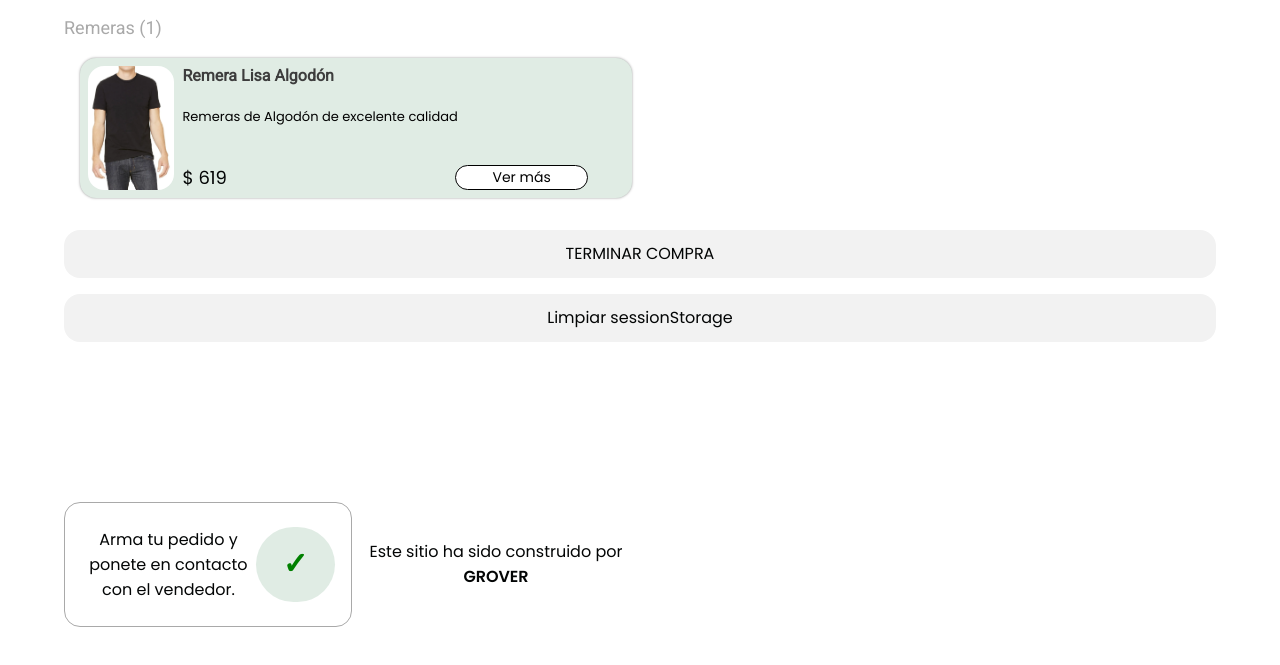
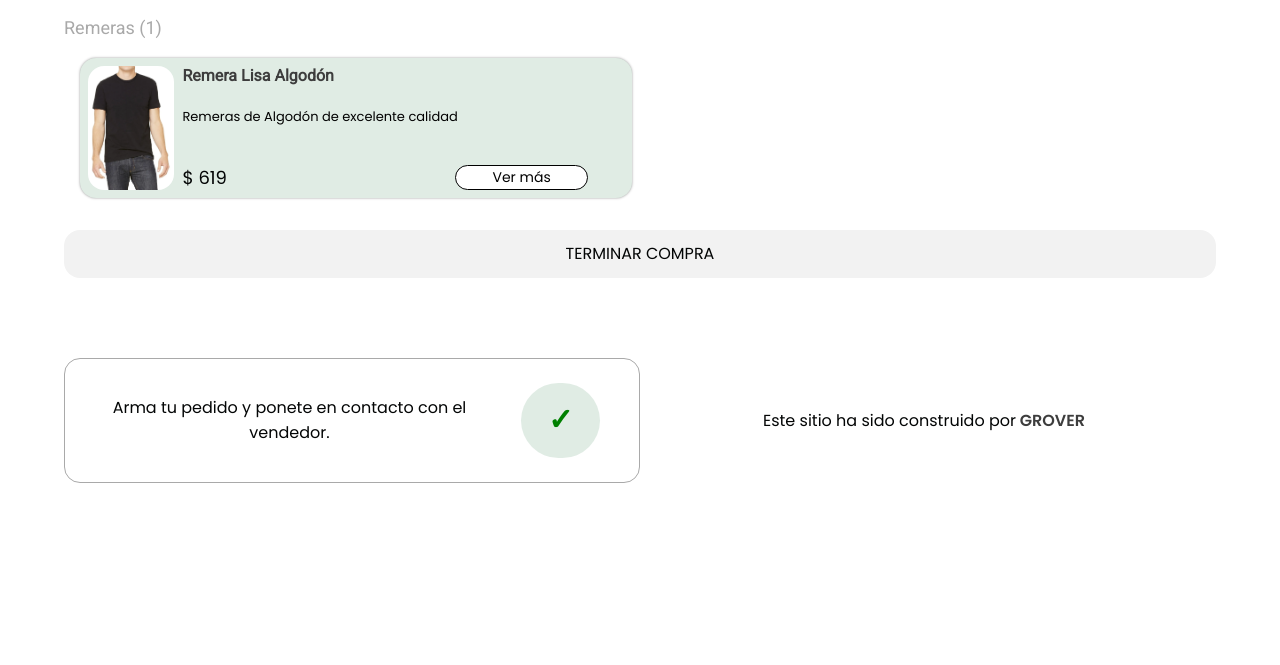
Before and after one commit to groverservices/grover-app, a plain HTML site: page index.html in a window 1280 px wide. Shown: the part 1536-2201 px from the top of the page. After the commit the page ends 2099 px from the top, so only its background shows below. Drawn offline with nearby package versions, Linux system fonts and the light colour scheme.

Commit message:
fix footer
footer bug is now fixed

```diff
--- a/index.html
+++ b/index.html
@@ -81,13 +81,9 @@
 
         <div class="important-info-banner" onclick="sendCartToWhatsapp()"><p id="banner_2"> TERMINAR COMPRA </p></div>
 
-        <div class="important-info-banner" onclick="sessionStorage.clear()"><p id="banner_3"> Limpiar sessionStorage </p></div>
-
         <footer>
-            <footer>
-                <div class="Arma-tu-carrito"><p class="p-armar">Arma tu pedido y ponete en contacto con el vendedor.</p><p class="check-mark"><b>✓</b></p></div>
-                <div id="grover_cp"><p>Este sitio ha sido construido por<b> GROVER</b></p></div>
-            </footer>
+            <div class="Arma-tu-carrito"><p class="p-armar">Arma tu pedido y ponete en contacto con el vendedor.</p><p class="check-mark"><b>✓</b></p></div>
+            <div id="grover_cp"><p>Este sitio ha sido construido por<b><a target="_blank" href="https://www.groverservices.com"><b> GROVER</b></a></b></p></div>
         </footer>
     </div>  <!-- END Container -->
 
```
